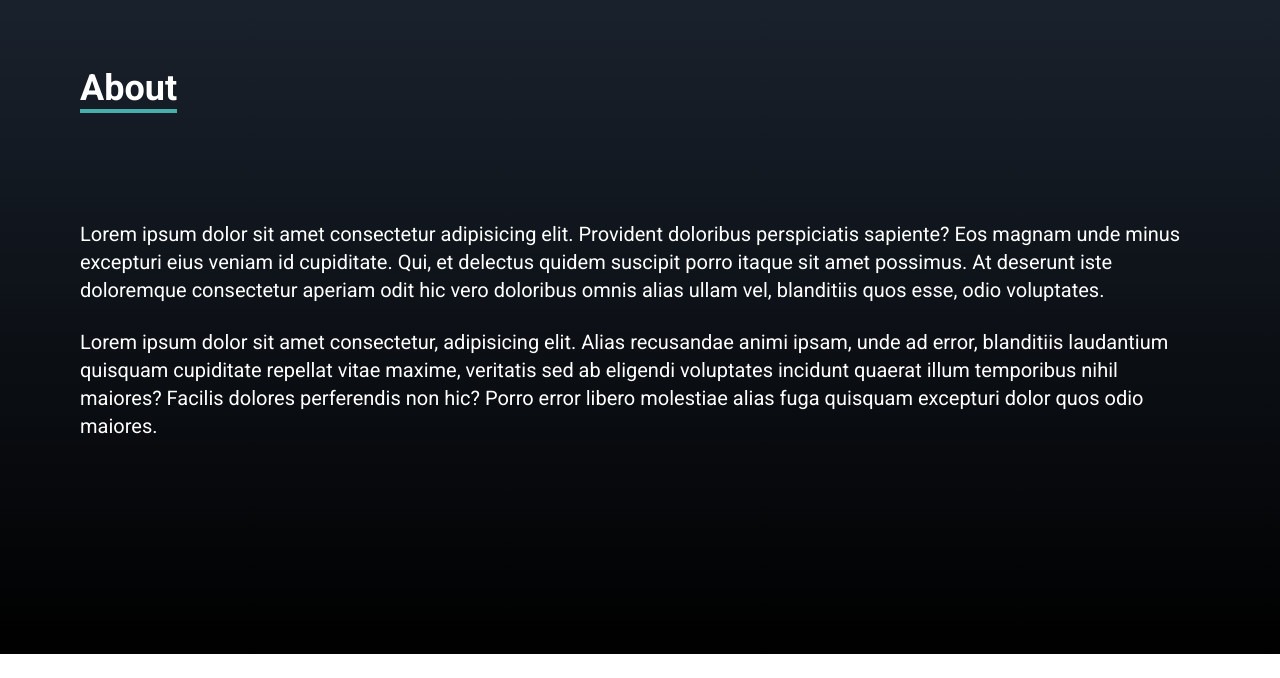
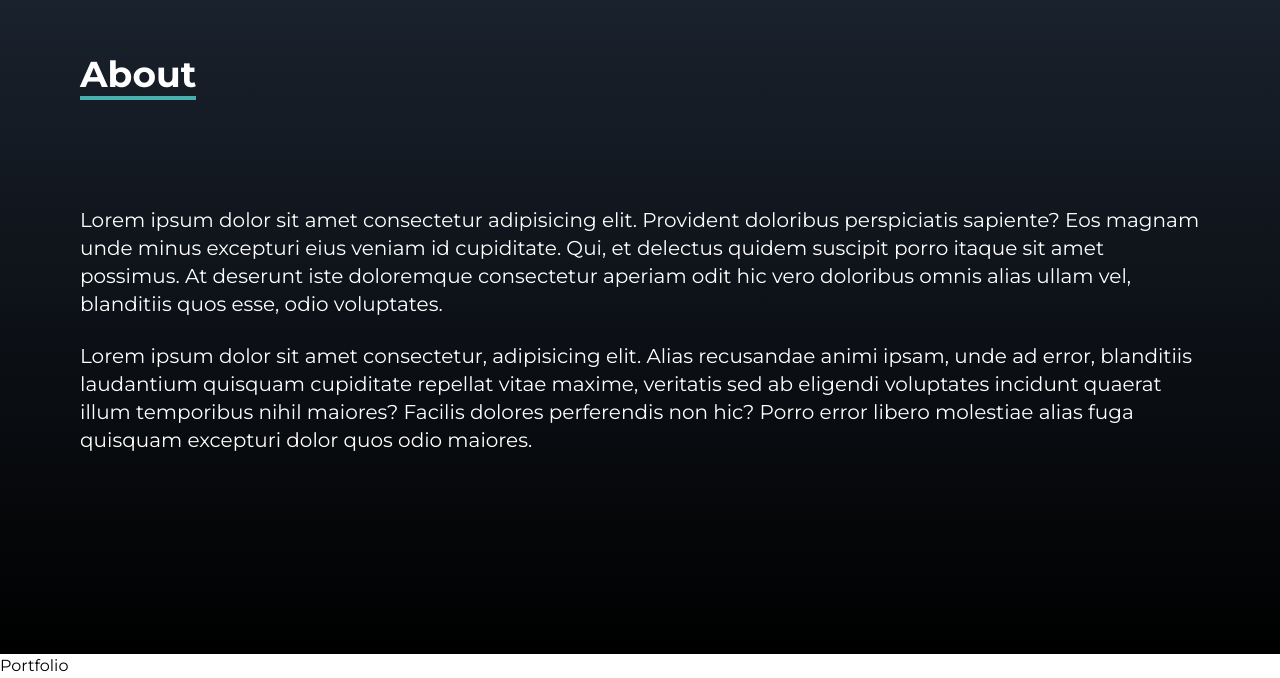
Before and after one commit to jackrobert0220/portfolio-react-tailwind, a React (Create React App) app: page / in a window 1280 px wide. Shown: the part 946-1624 px from the top of the page. Before the commit the page ends 1600 px from the top, so only its background shows below. Built offline with nearby package versions, Linux system fonts and the light colour scheme.

Commit message:
started portfolio comp

```diff
--- a/src/App.js
+++ b/src/App.js
@@ -1,6 +1,7 @@
 import About from "./components/About";
 import Home from "./components/Home";
 import Navbar from "./components/Navbar";
+import Portfolio from "./components/Portfolio";
 import SocialLinks from "./components/SocialLinks";
 
 function App() {
@@ -9,6 +10,7 @@ function App() {
       <Navbar />
       <Home />
       <About />
+      <Portfolio />
 
       <SocialLinks />
     </div>
--- a/src/components/Navbar.jsx
+++ b/src/components/Navbar.jsx
@@ -37,7 +37,7 @@ const Navbar = () => {
         {links.map(({ id, link }) => (
           <li
             key={id}
-            className="px-4 cursor-pointer capitalize font-medium text-gray-200 hover:scale-110 duration-200"
+            className="px-4 cursor-pointer capitalize font-medium text-gray-200 hover:scale-110 hover:bg-gray-900 duration-200"
           >
             {link}
           </li>
--- /dev/null
+++ b/src/components/Portfolio.jsx
@@ -0,0 +1,8 @@
+import React from "react";
+import reactChat from "../assets/react_chat.png";
+
+const Portfolio = () => {
+  return <div>Portfolio</div>;
+};
+
+export default Portfolio;
--- a/src/index.css
+++ b/src/index.css
@@ -1,4 +1,4 @@
-@import url("https://fonts.googleapis.com/css2?family=Roboto:ital,wght@0,100;0,300;0,400;0,500;0,700;0,900;1,100;1,300;1,400;1,500;1,700;1,900&display=swap");
+@import url('https://fonts.googleapis.com/css2?family=Montserrat:ital,wght@0,100;0,200;0,300;0,400;0,500;0,600;0,700;0,800;0,900;1,100;1,200;1,300;1,400;1,500;1,600;1,700;1,800;1,900&display=swap');
 
 @import url('https://fonts.googleapis.com/css2?family=Metal+Mania&display=swap');
 
@@ -8,6 +8,6 @@
 
 @layer base {
   html {
-    font-family: "Roboto", sans-serif;
+    font-family: "Montserrat", sans-serif;
   }
 }
```
